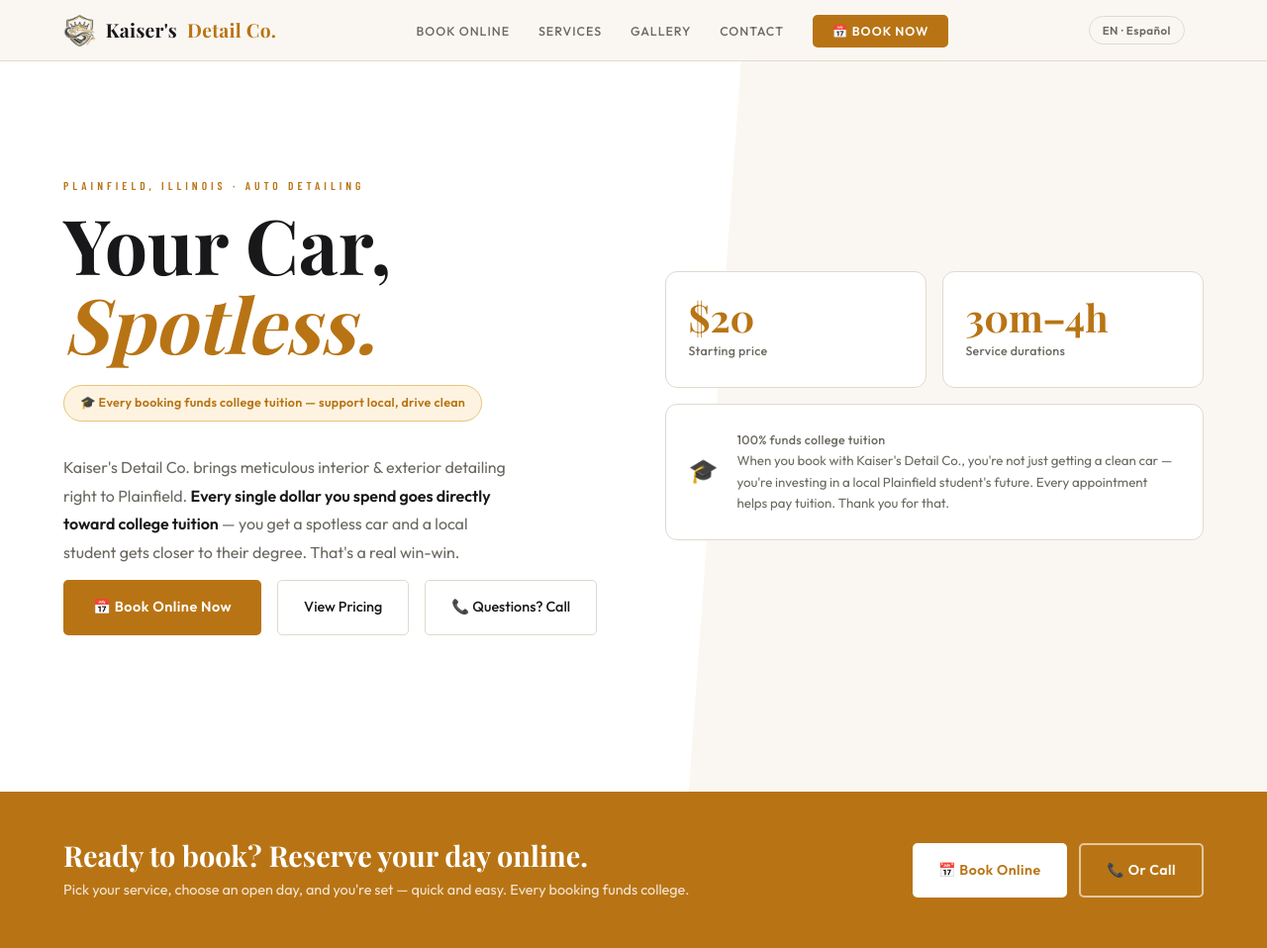
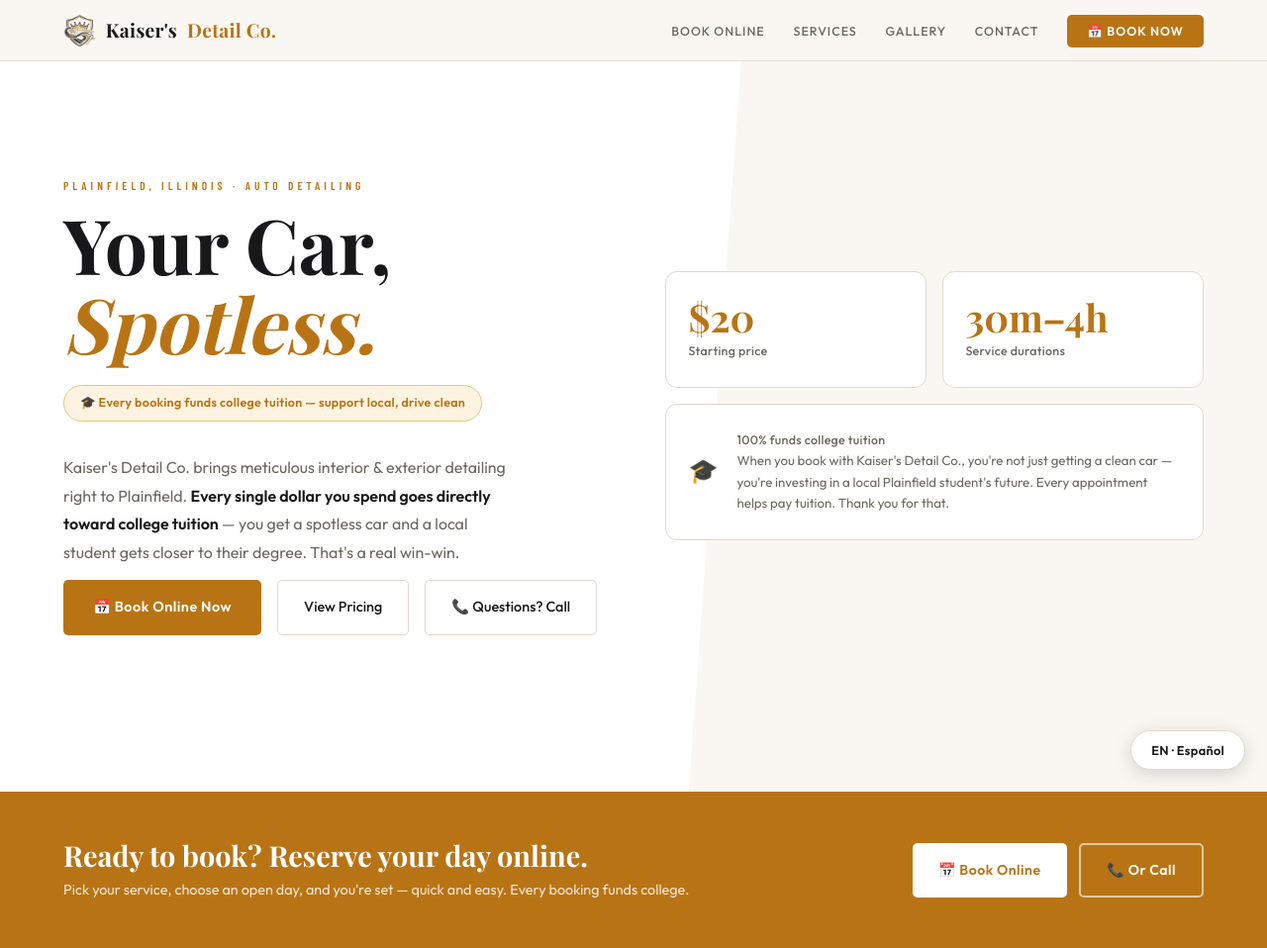
Before and after one commit to CoolPotato31F/kaiserdetailing.com, a Flask app: page / in a window 1280 px wide. Shown: the top 958 px of the page at 99% size. Run offline with Flask 3, Linux system fonts and the light colour scheme; data comes from the database, SQL or seed files in the repository; data that the repository does not hold is empty; some web fonts are replaced.

Commit message:
update 2026-07-02 11:14:24

```diff
--- a/templates/index.html
+++ b/templates/index.html
@@ -140,6 +140,7 @@ nav {
   color: var(--muted); transition: color 0.18s;
 }
 .nav-links a:hover { color: var(--charcoal); }
+.nav-right { display: flex; align-items: center; gap: 1.6rem; }
 .nav-call {
   background: var(--gold); color: var(--white) !important;
   padding: 9px 20px; border-radius: var(--r);
@@ -149,14 +150,16 @@ nav {
 }
 .nav-call:hover { background: var(--gold-h) !important; }
 .lang-toggle-btn {
-  background: transparent; border: 1.5px solid var(--rule); border-radius: 100px;
-  color: var(--muted); font-family: 'Outfit', sans-serif; font-size: 0.72rem;
-  font-weight: 600; letter-spacing: 0.5px; padding: 6px 13px; cursor: pointer;
-  transition: 0.18s; margin-right: 1.2rem; white-space: nowrap;
-}
-.lang-toggle-btn:hover { border-color: var(--gold); color: var(--gold); }
+  position: fixed; bottom: 22px; right: 22px; z-index: 250;
+  background: var(--white); border: 1.5px solid var(--rule); border-radius: 100px;
+  color: var(--charcoal); font-family: 'Outfit', sans-serif; font-size: 0.8rem;
+  font-weight: 600; letter-spacing: 0.3px; padding: 11px 20px; cursor: pointer;
+  box-shadow: 0 4px 18px rgba(24,24,26,0.16);
+  transition: 0.18s; white-space: nowrap;
+}
+.lang-toggle-btn:hover { border-color: var(--gold); color: var(--gold); transform: translateY(-2px); box-shadow: 0 6px 22px rgba(24,24,26,0.2); }
 @media (max-width: 768px) {
-  .lang-toggle-btn { margin-right: 0.6rem; font-size: 0.68rem; padding: 5px 10px; }
+  .lang-toggle-btn { bottom: 16px; right: 16px; font-size: 0.74rem; padding: 9px 16px; }
 }
 .ham { display: none; flex-direction: column; gap: 5px; cursor: pointer; padding: 4px; }
 .ham span { width: 22px; height: 1.5px; background: var(--charcoal); transition: 0.25s; }
@@ -939,6 +942,7 @@ footer {
     <img src="/static/favicon.png" alt="Kaiser's Detail Co. Logo">
     Kaiser's <span>Detail Co.</span>
   </div>
+  <div class="nav-right">
     <ul class="nav-links">
       <li><a href="#book-online" data-i18n="nav_book">Book Online</a></li>
       <li><a href="#services" data-i18n="nav_services">Services</a></li>
@@ -946,9 +950,10 @@ footer {
       <li><a href="#contact" data-i18n="nav_contact">Contact</a></li>
       <li><a href="#book-online" class="nav-call" data-i18n="nav_book_now">📅 Book Now</a></li>
     </ul>
+    <div class="ham" id="ham"><span></span><span></span><span></span></div>
+  </div>
+</nav>
 <button id="lang-toggle" class="lang-toggle-btn" onclick="toggleLang()" type="button" aria-label="Switch language">EN · Español</button>
-  <div class="ham" id="ham"><span></span><span></span><span></span></div>
-</nav>
 <div class="mob-nav" id="mob-nav">
   <a href="#book-online" data-i18n="nav_book">Book Online</a>
   <a href="#services" data-i18n="nav_services">Services</a>
```
Lines whose indentation alone changed are shown as unchanged.
